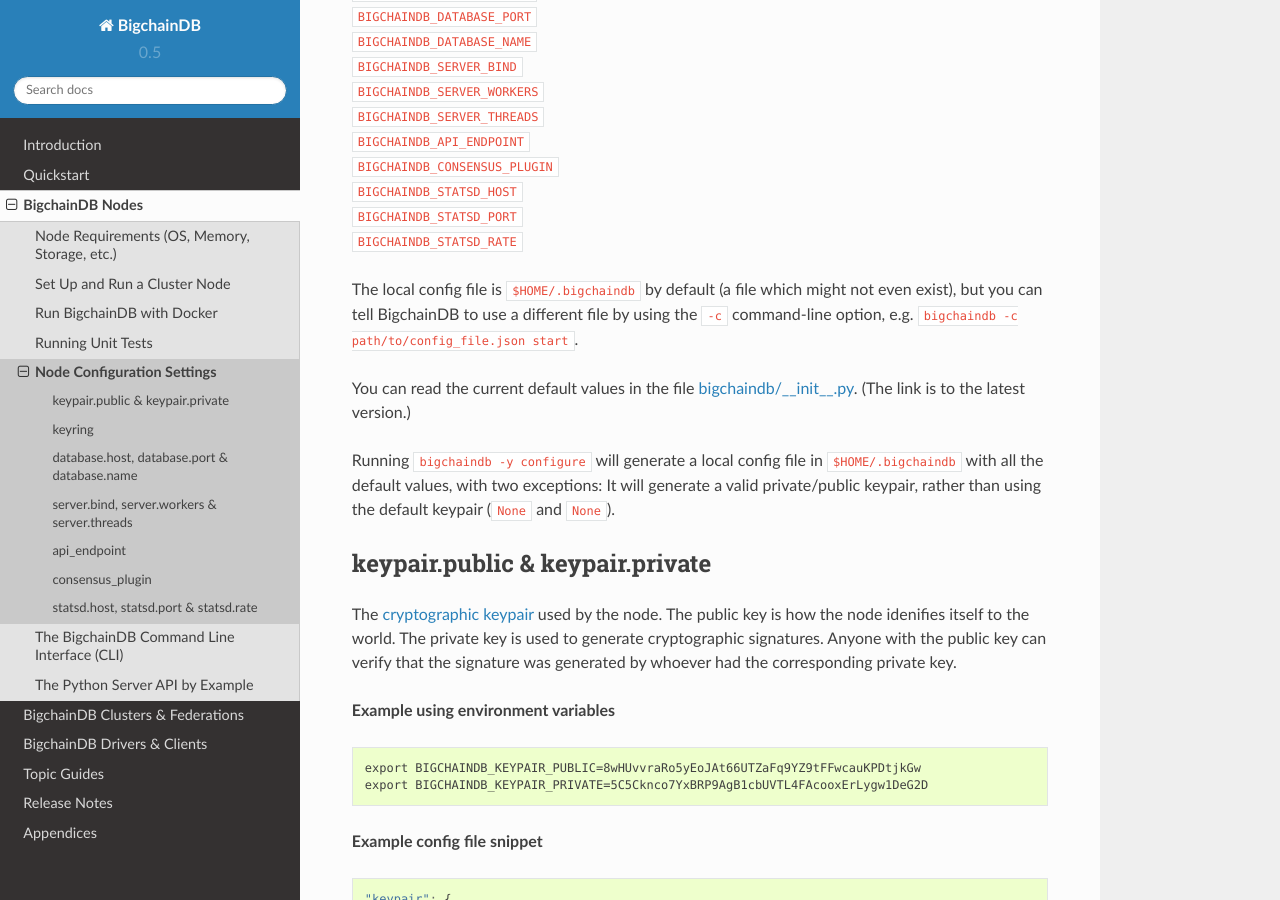
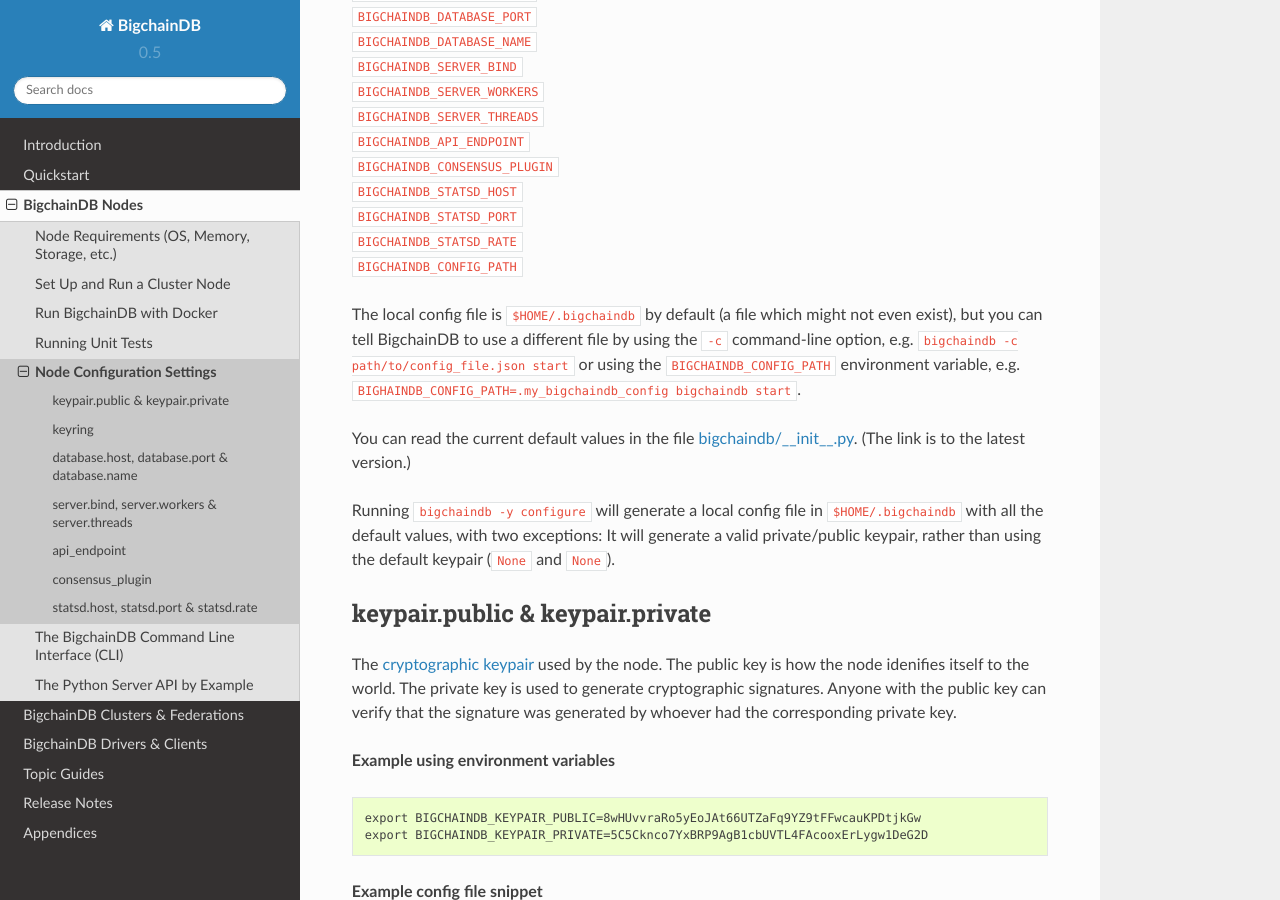
Before and after one commit to bigchaindb/bigchaindb, a Sphinx documentation site: the page built from docs/source/nodes/configuration.md, in a window 1280 px wide and 900 px high, scrolled down 448 px. Built offline with Sphinx 7.4.7 and the Read the Docs theme 2.0.0, drawn with Linux system fonts in a browser that asks for light colours.

Commit message:
updated documentation about the configuration

```diff
--- a/docs/source/nodes/configuration.md
+++ b/docs/source/nodes/configuration.md
@@ -22,8 +22,10 @@
 `BIGCHAINDB_STATSD_HOST`<br>
 `BIGCHAINDB_STATSD_PORT`<br>
 `BIGCHAINDB_STATSD_RATE`<br>
+`BIGCHAINDB_CONFIG_PATH`<br>
 
-The local config file is `$HOME/.bigchaindb` by default (a file which might not even exist), but you can tell BigchainDB to use a different file by using the `-c` command-line option, e.g. `bigchaindb -c path/to/config_file.json start`.
+The local config file is `$HOME/.bigchaindb` by default (a file which might not even exist), but you can tell BigchainDB to use a different file by using the `-c` command-line option, e.g. `bigchaindb -c path/to/config_file.json start`
+or using the `BIGCHAINDB_CONFIG_PATH` environment variable, e.g. `BIGHAINDB_CONFIG_PATH=.my_bigchaindb_config bigchaindb start`.
 
 You can read the current default values in the file [bigchaindb/\_\_init\_\_.py](https://github.com/bigchaindb/bigchaindb/blob/master/bigchaindb/__init__.py). (The link is to the latest version.)
 
```
